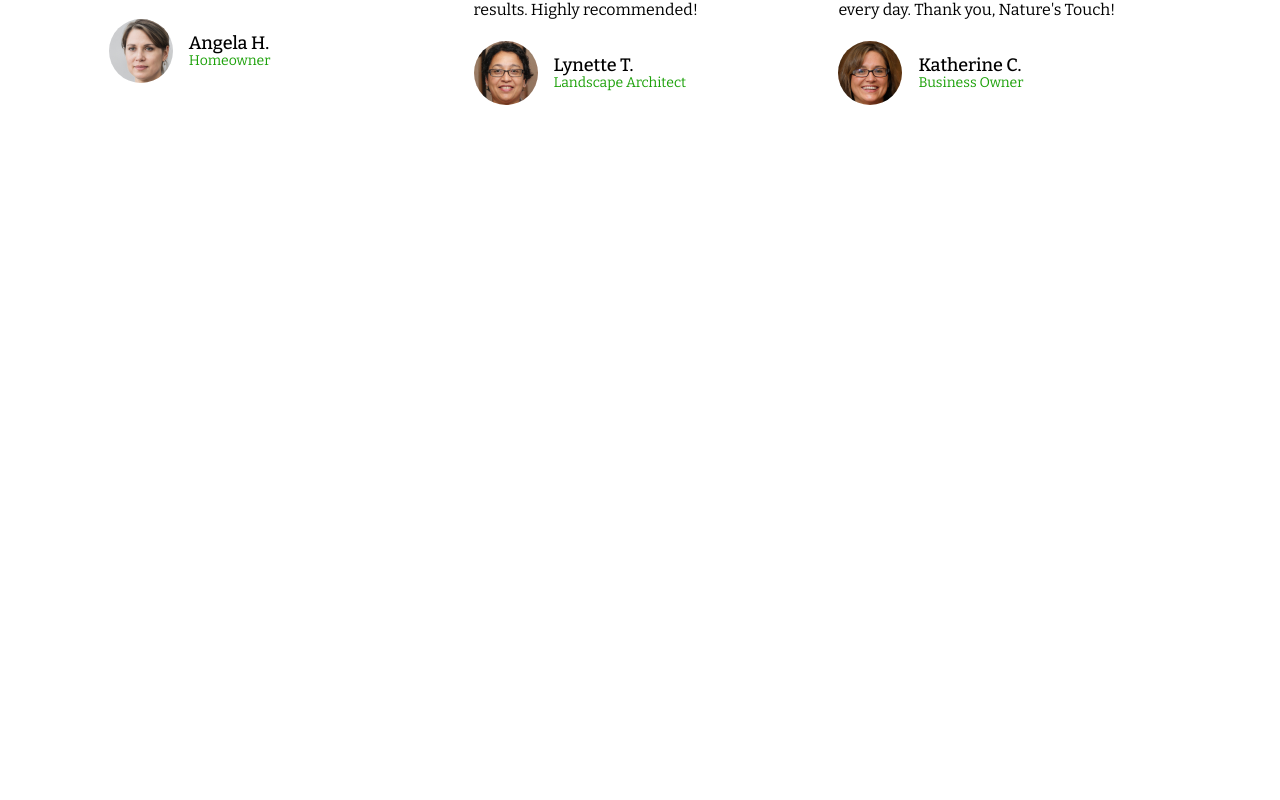
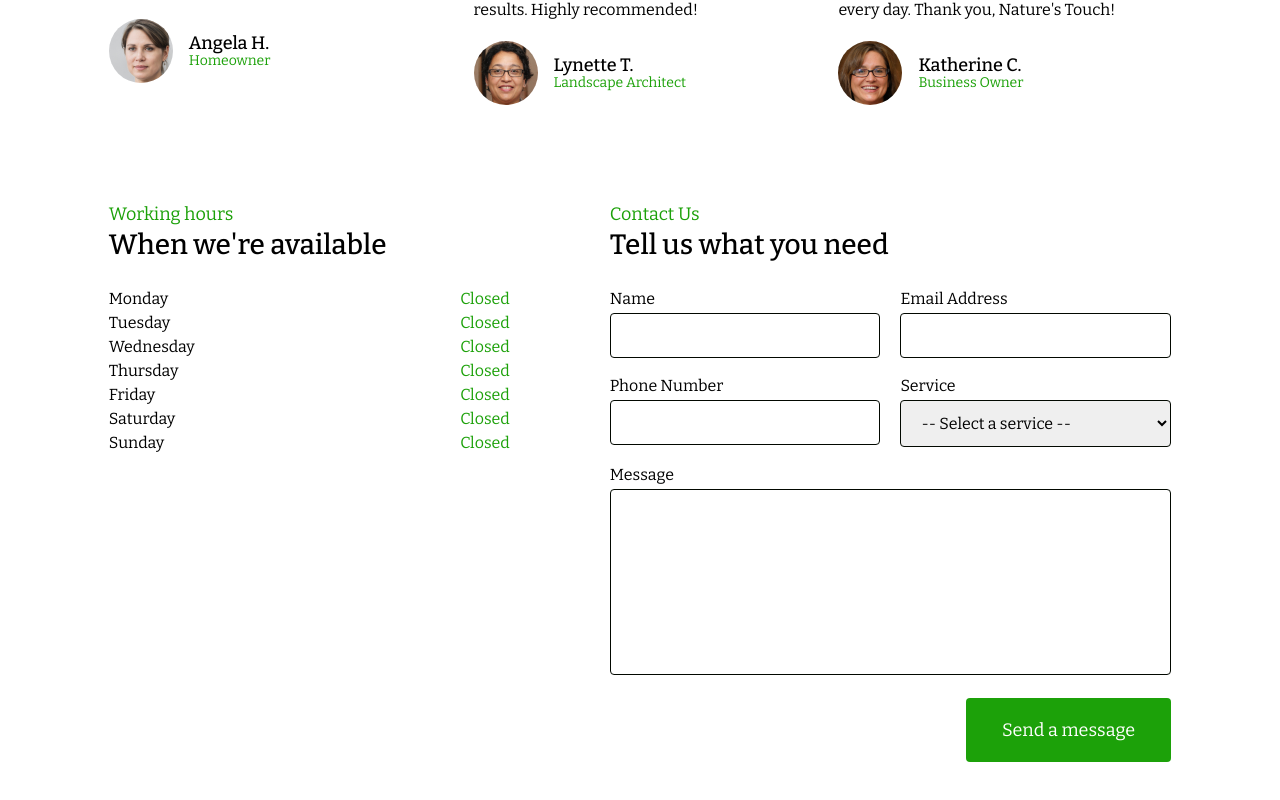
Before and after one commit to Senatrius/natures-touch-gardening, a React (Vite) app: page / in a window 1280 px wide. Shown: the part 2402-3202 px from the top of the page. Before the commit the page ends 2607 px from the top, so only its background shows below. Built offline with nearby package versions, Linux system fonts and the light colour scheme.

Commit message:
add schedule and form

```diff
--- a/package.json
+++ b/package.json
@@ -10,7 +10,8 @@
   },
   "dependencies": {
     "react": "^18.2.0",
-    "react-dom": "^18.2.0"
+    "react-dom": "^18.2.0",
+    "react-hook-form": "^7.43.1"
   },
   "devDependencies": {
     "@types/react": "^18.0.24",
--- a/src/App.tsx
+++ b/src/App.tsx
@@ -1,5 +1,6 @@
 import { About } from './components/About';
 import { Announcement } from './components/Announcement';
+import { Contact } from './components/Contact';
 import { Header } from './components/Header';
 import { Hero } from './components/Hero';
 import { Services } from './components/Services';
@@ -16,6 +17,7 @@ function App() {
       <Services />
       <Stats />
       <Testimonials />
+      <Contact />
     </>
   );
 }
--- /dev/null
+++ b/src/components/Contact.tsx
@@ -0,0 +1,11 @@
+import { Form } from './Form';
+import { Schedule } from './Schedule';
+
+export const Contact = () => {
+  return (
+    <div className='mx-auto mb-[2.5rem] flex w-[93%] max-w-[80rem] flex-col justify-between gap-[3.5rem] md:mb-[6.25rem] md:w-[88%] md:flex-row md:gap-[6.25rem] lg:w-[83%]'>
+      <Schedule />
+      <Form />
+    </div>
+  );
+};
--- /dev/null
+++ b/src/components/Form.tsx
@@ -0,0 +1,94 @@
+import { FormInput } from './FormInput';
+import { SectionTitle } from './SectionTitle';
+import { useForm } from 'react-hook-form';
+
+export interface IFormData {
+  name: string;
+  email: string;
+  phone: string;
+  service: string;
+  message: string;
+}
+
+export const Form = () => {
+  const {
+    register,
+    handleSubmit,
+    formState: { errors }
+  } = useForm<IFormData>({
+    defaultValues: {
+      name: '',
+      email: '',
+      phone: '',
+      service: '',
+      message: ''
+    }
+  });
+  const onSubmit = handleSubmit(data => {
+    console.log(data);
+  });
+
+  return (
+    <section className='w-full lg:basis-7/12'>
+      <SectionTitle
+        title='Contact Us'
+        subtitle='Tell us what you need'
+      />
+      <form
+        noValidate
+        onSubmit={onSubmit}
+        className='flex flex-col gap-3 lg:gap-5'>
+        <div className='flex flex-col gap-3 lg:gap-5 xl:flex-row'>
+          <FormInput
+            variation='text'
+            id='name'
+            label='Name'
+            reg={register('name', {
+              required: 'Required field',
+              maxLength: 35,
+              pattern: /^[a-zA-Z\s]+$/
+            })}
+            error={errors.name}
+          />
+          <FormInput
+            variation='email'
+            id='email'
+            label='Email Address'
+            reg={register('email', {
+              required: 'Required field',
+              pattern: /.*@.*\..*/
+            })}
+            error={errors.email}
+          />
+        </div>
+        <div className='flex flex-col gap-3 lg:gap-5 xl:flex-row'>
+          <FormInput
+            variation='phone'
+            id='phone'
+            label='Phone Number'
+            reg={register('phone')}
+          />
+          <FormInput
+            variation='dropdown'
+            id='service'
+            label='Service'
+            reg={register('service', { required: 'Select a service' })}
+            error={errors.service}
+          />
+        </div>
+        <FormInput
+          id='message'
+          label='Message'
+          variation='area'
+          reg={register('message', { required: 'Required field' })}
+          error={errors.message}
+        />
+        <button
+          type='submit'
+          className=' block w-full self-end rounded-[.25rem] bg-primary-100 py-6 px-9 text-[1.125rem] text-white hover:brightness-125 focus:brightness-125 md:w-auto'>
+          Send a message
+        </button>
+      </form>
+    </section>
+  );
+};
--- /dev/null
+++ b/src/components/FormInput.tsx
@@ -0,0 +1,78 @@
+import { FieldError, UseFormRegisterReturn } from 'react-hook-form';
+
+export const FormInput = ({
+  id,
+  label,
+  variation,
+  reg,
+  error
+}: {
+  id: string;
+  label: string;
+  variation: string;
+  reg: UseFormRegisterReturn;
+  error?: FieldError;
+}) => {
+  return (
+    <div className='w-full'>
+      <div className='mb-1.5 flex justify-between gap-2'>
+        <label htmlFor={id}>{label}</label>
+        {error && (
+          <span className='text-right text-[0.875rem] text-primary-200'>
+            {error.type === 'required'
+              ? 'Must not be empty'
+              : error.type === 'pattern'
+              ? 'Check the input'
+              : error.type === 'maxLength' && 'Too long'}
+          </span>
+        )}
+      </div>
+      {variation === 'text' ? (
+        <input
+          className='w-full rounded-[.25rem] border border-body py-3 px-4 outline-none ring-primary-100 focus:ring-2'
+          id={id}
+          type='text'
+          {...reg}
+        />
+      ) : variation === 'phone' ? (
+        <input
+          className='w-full rounded-[.25rem] border border-body py-3 px-4 outline-none ring-primary-100 focus:ring-2'
+          id={id}
+          type='tel'
+          {...reg}
+        />
+      ) : variation === 'email' ? (
+        <input
+          className='w-full rounded-[.25rem] border border-body py-3 px-4 outline-none ring-primary-100 focus:ring-2'
+          id={id}
+          type='email'
+          {...reg}
+        />
+      ) : variation === 'area' ? (
+        <textarea
+          rows={10}
+          className='w-full resize-none rounded-[.25rem] border border-body py-3 px-4 outline-none ring-primary-100 focus:ring-2'
+          id={id}
+          {...reg}
+        />
+      ) : (
+        variation === 'dropdown' && (
+          <select
+            className='w-full resize-none rounded-[.25rem] border border-body py-3 px-4 outline-none ring-primary-100 focus:ring-2'
+            id={id}
+            {...reg}>
+            <option
+              value=''
+              disabled>
+              --&nbsp;Select a service&nbsp;--
+            </option>
+            <option value='instalation'>Garden installation</option>
+            <option value='maintenance'>Garden maintenance</option>
+            <option value='care'>Lawn care</option>
+            <option value='landscape'>Landscape lighting</option>
+          </select>
+        )
+      )}
+    </div>
+  );
+};
--- /dev/null
+++ b/src/components/Schedule.tsx
@@ -0,0 +1,32 @@
+import { SectionTitle } from './SectionTitle';
+
+const schedule = [
+  { day: 'Monday', time: 'Closed' },
+  { day: 'Tuesday', time: 'Closed' },
+  { day: 'Wednesday', time: 'Closed' },
+  { day: 'Thursday', time: 'Closed' },
+  { day: 'Friday', time: 'Closed' },
+  { day: 'Saturday', time: 'Closed' },
+  { day: 'Sunday', time: 'Closed' }
+];
+
+export const Schedule = () => {
+  return (
+    <section className='w-full lg:basis-5/12'>
+      <SectionTitle
+        title='Working hours'
+        subtitle="When we're available"
+      />
+      <div className='flex flex-col gap-2'>
+        {schedule.map((day, idx) => (
+          <div
+            className='flex items-center justify-between'
+            key={idx}>
+            <p>{day.day}</p>
+            <span className='text-primary-100'>{day.time}</span>
+          </div>
+        ))}
+      </div>
+    </section>
+  );
+};
```
Also changed, not shown: 1 other file (tests, documents, lock files or other folders).
